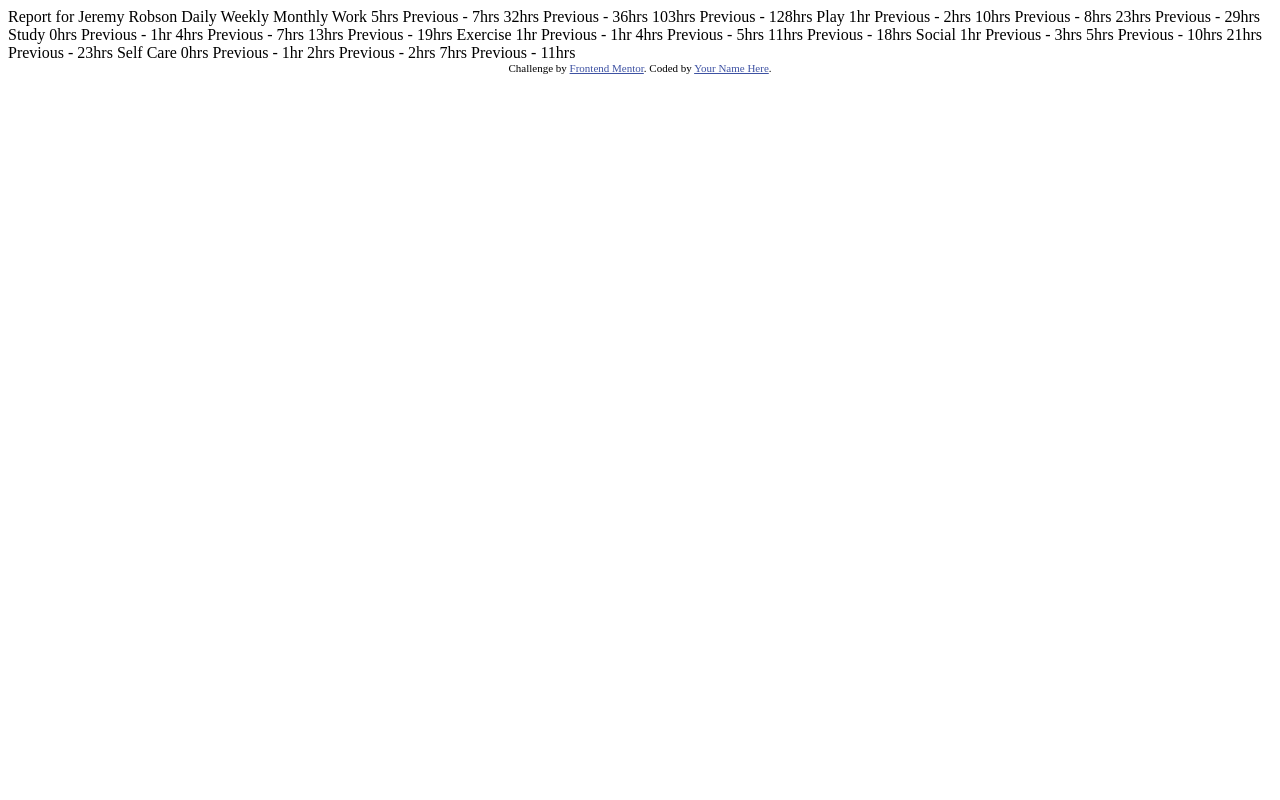
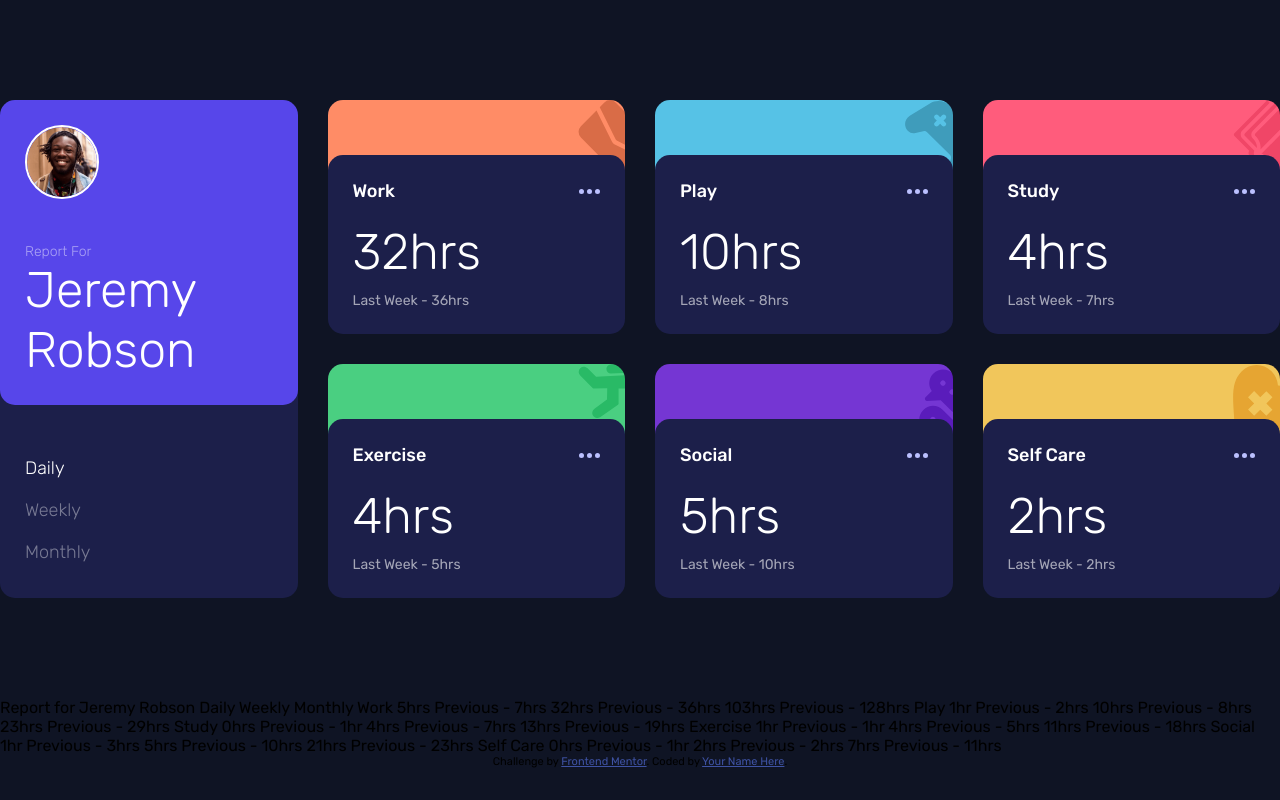
Before and after one commit to tenick/time-tracking-dashboard-main, a plain HTML site: page index.html in a window 1280 px wide. Drawn offline with Linux system fonts and the light colour scheme.

Commit message:
finished desktop design

```diff
--- a/index.html
+++ b/index.html
@@ -5,6 +5,7 @@
   <meta name="viewport" content="width=device-width, initial-scale=1.0"> <!-- displays site properly based on user's device -->
 
   <link rel="icon" type="image/png" sizes="32x32" href="./images/favicon-32x32.png">
+  <link rel="stylesheet" href="./styles.css">
 
   <title>Frontend Mentor | Time tracking dashboard</title>
 
@@ -15,6 +16,123 @@
   </style>
 </head>
 <body>
+
+  <div class="container">
+
+    <div class="card">
+      <div class="profile-front">
+        <img class="profile-img" src="./images/image-jeremy.png" alt="">
+        <p class="profile-report-subtitle">Report For</p>
+        <p class="profile-name">Jeremy Robson</p>
+      </div>
+      <div class="profile-back">
+        <p class="time-period active">Daily</p>
+        <p class="time-period">Weekly</p>
+        <p class="time-period">Monthly</p>
+      </div>
+    </div>
+
+    <div class="card">
+      <div class="front">
+        <header class="card-header">
+          <p>Work</p>
+          <img src="./images/icon-ellipsis.svg" alt="">
+        </header>
+        <p class="card-hrs">
+          32hrs
+        </p>
+        <p class="card-prev-hrs">
+          Last Week - 36hrs
+        </p>
+      </div>
+      <div class="back work">
+
+      </div>
+    </div>
+    <div class="card">
+      <div class="front">
+        <header class="card-header">
+          <p>Play</p>
+          <img src="./images/icon-ellipsis.svg" alt="">
+        </header>
+        <p class="card-hrs">
+          10hrs
+        </p>
+        <p class="card-prev-hrs">
+          Last Week - 8hrs
+        </p>
+      </div>
+      <div class="back play">
+      </div>
+    </div>
+    <div class="card">
+      <div class="front">
+        <header class="card-header">
+          <p>Study</p>
+          <img src="./images/icon-ellipsis.svg" alt="">
+        </header>
+        <p class="card-hrs">
+          4hrs
+        </p>
+        <p class="card-prev-hrs">
+          Last Week - 7hrs
+        </p>
+      </div>
+      <div class="back study">
+      </div>
+    </div>
+    <div class="card">
+      <div class="front">
+        <header class="card-header">
+          <p>Exercise</p>
+          <img src="./images/icon-ellipsis.svg" alt="">
+        </header>
+        <p class="card-hrs">
+          4hrs
+        </p>
+        <p class="card-prev-hrs">
+          Last Week - 5hrs
+        </p>
+      </div>
+      <div class="back exercise">
+      </div>
+    </div>
+    <div class="card">
+      <div class="front">
+        <header class="card-header">
+          <p>Social</p>
+          <img src="./images/icon-ellipsis.svg" alt="">
+        </header>
+        <p class="card-hrs">
+          5hrs
+        </p>
+        <p class="card-prev-hrs">
+          Last Week - 10hrs
+        </p>
+      </div>
+      <div class="back social">
+
+      </div>
+    </div>
+    <div class="card">
+      <div class="front">
+        <header class="card-header">
+          <p>Self Care</p>
+          <img src="./images/icon-ellipsis.svg" alt="">
+        </header>
+        <p class="card-hrs">
+          2hrs
+        </p>
+        <p class="card-prev-hrs">
+          Last Week - 2hrs
+        </p>
+      </div>
+      <div class="back self-care">
+
+      </div>
+    </div>
+  </div>
+
 
   Report for
   Jeremy Robson
--- /dev/null
+++ b/styles.css
@@ -0,0 +1,153 @@
+@import url('https://fonts.googleapis.com/css2?family=Rubik:wght@300;400;500&display=swap');
+
+
+* {
+    box-sizing: border-box;
+    padding: 0;
+    margin: 0;
+    font-family: 'Rubik', sans-serif;
+}
+
+body {
+    background-color: hsl(226, 43%, 10%);
+
+}
+
+.container {
+    display: grid;
+    margin: 100px auto;
+    max-width: 1440px;
+
+    grid-template-columns: 1fr 1fr 1fr 1fr;
+    gap: 30px;
+}
+
+
+.card {
+    display: grid;
+    color: white;
+}
+
+.card div {
+    border-radius: 15px;
+    grid-row-start: 1;
+    grid-column-start: 1;
+}
+
+.profile-front{
+    align-self: flex-start;
+    padding: 25px;
+    z-index: 1;
+    background-color: rgb(87, 70, 234);
+}
+.profile-img {
+    margin-bottom: 40px ;
+    border: 2px solid white;
+    border-radius: 50%;
+    width: 30%;
+}
+.profile-report-subtitle {
+    font-size: 14px;
+    font-weight: 300;
+    opacity: .5;
+}
+.profile-name {
+    font-size: 50px;
+    font-weight: 300;
+}
+.profile-back {
+    align-self: end;
+    display: flex;
+    justify-content: end;
+    margin-top: 320px;
+    font-size: 18px;
+    font-weight: 300;
+    flex-direction: column;
+    height: 97%;
+    background-color: hsl(235, 46%, 20%);
+    padding: 25px;
+}
+.time-period {
+    margin: 10px 0;
+    opacity: .4;
+    transition: .3s;
+    cursor: pointer;
+}
+.time-period:hover {
+    opacity: 1;
+}
+.active{
+    opacity: 1;
+}
+
+.card:nth-of-type(1) {
+    grid-row: 1 / 3;
+}
+
+.card .front {
+    padding: 25px;
+    margin-top: 55px;
+
+    background-color: hsl(235, 46%, 20%);
+
+}
+.card .back {
+    height: 97%;
+    align-self: start;
+    z-index: -1;
+}
+
+.card-header {
+    display: flex;
+    align-items: center;
+    justify-content: space-between;
+    font-size: 18px;
+    font-weight: 500;
+}
+.card-hrs {
+    font-size: 50px;
+    font-weight: 300;
+    margin-top: 20px;
+    margin-bottom: 10px;
+}
+.card-prev-hrs {
+    font-size: 14px;
+    opacity: .6;
+}
+
+.work {
+    background-color: hsl(15, 100%, 70%);
+    background-image: url('./images/icon-work.svg');
+    background-repeat: no-repeat;
+    background-position: 250px 0px;
+}
+.play {
+    background-color: hsl(195, 74%, 62%);
+    background-image: url('./images/icon-play.svg');
+    background-repeat: no-repeat;
+    background-position: 250px 0px;
+}
+.study {
+    background-color: hsl(348, 100%, 68%);
+    background-image: url('./images/icon-study.svg');
+    background-repeat: no-repeat;
+    background-position: 250px 0px;
+}
+.exercise {
+    background-color: hsl(145, 58%, 55%);
+    background-image: url('./images/icon-exercise.svg');
+    background-repeat: no-repeat;
+    background-position: 250px 0px;
+}
+.social {
+    background-color: hsl(264, 64%, 52%);
+    background-image: url('./images/icon-social.svg');
+    background-repeat: no-repeat;
+    background-position: 250px 0px;
+}
+.self-care {
+    background-color: hsl(43, 84%, 65%);
+    background-image: url('./images/icon-self-care.svg');
+    background-repeat: no-repeat;
+    background-position: 250px 0px;
+}
```
